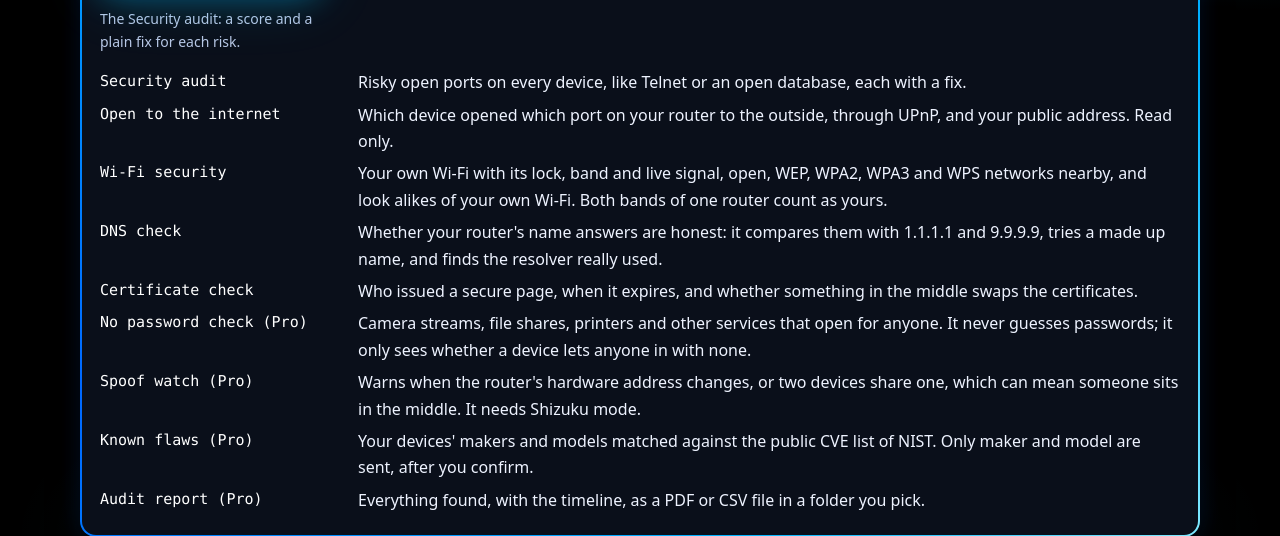
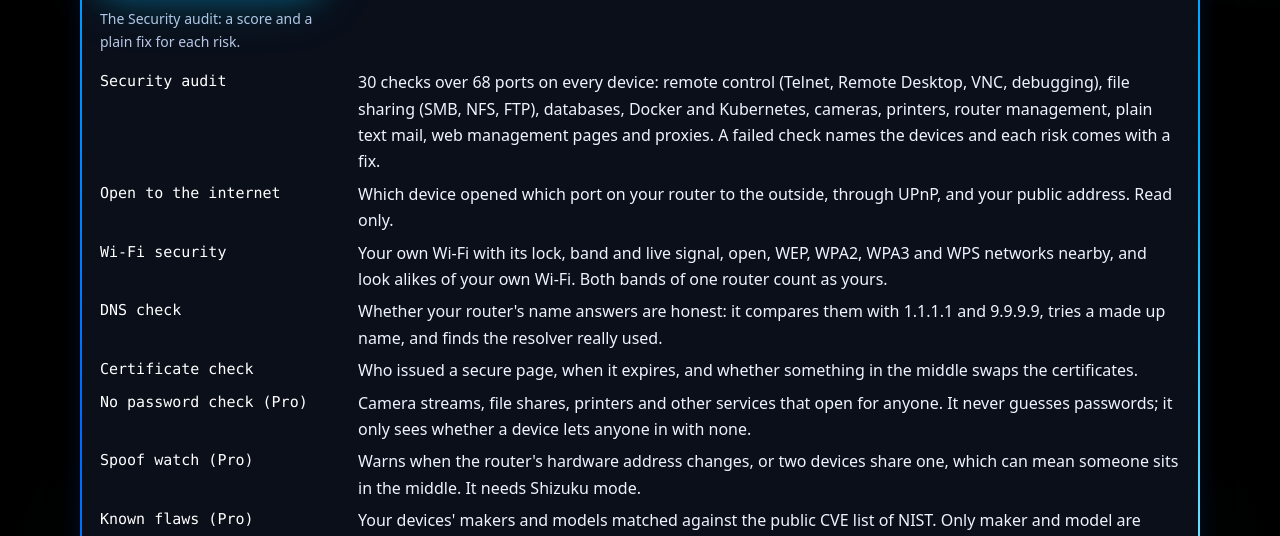
Before and after one commit to Zanoshky/netglow-app, a plain HTML site: page docs/guide.html in a window 1280 px wide. Shown: the part 11464-12000 px from the top of the page. Drawn offline with Linux system fonts and the light colour scheme.

Commit message:
Guide and FAQ: 30 audit checks over 68 ports (1.58)

```diff
--- a/docs/guide.html
+++ b/docs/guide.html
@@ -166,7 +166,7 @@
 <p>Open <code>Safety</code> in the bottom bar, or <code>Tools</code>, <code>Checks</code>. Netglow checks your own network and shows how many checks passed (for example 3/3), with a plain fix for each risk. It says <code>Not sure</code> when no device answered. What it finds is kept in memory only, never in the names file.</p>
 <div class="pair"><figure><div class="phone"><img src="img/safety.webp" width="540" height="1200" loading="lazy" alt="The Security audit page: a score of 87 of 100 called Fair, one thing to fix, and the finding Old Windows file sharing (NetBIOS) is open with how to fix it."></div><figcaption>The Security audit: a score and a plain fix for each risk.</figcaption></figure></div>
 <dl class="keys">
-<dt>Security audit</dt><dd>Risky open ports on every device, like Telnet or an open database, each with a fix.</dd>
+<dt>Security audit</dt><dd>30 checks over 68 ports on every device: remote control (Telnet, Remote Desktop, VNC, debugging), file sharing (SMB, NFS, FTP), databases, Docker and Kubernetes, cameras, printers, router management, plain text mail, web management pages and proxies. A failed check names the devices and each risk comes with a fix.</dd>
 <dt>Open to the internet</dt><dd>Which device opened which port on your router to the outside, through UPnP, and your public address. Read only.</dd>
 <dt>Wi-Fi security</dt><dd>Your own Wi-Fi with its lock, band and live signal, open, WEP, WPA2, WPA3 and WPS networks nearby, and look alikes of your own Wi-Fi. Both bands of one router count as yours.</dd>
 <dt>DNS check</dt><dd>Whether your router's name answers are honest: it compares them with 1.1.1.1 and 9.9.9.9, tries a made up name, and finds the resolver really used.</dd>
```
Also changed, not shown: docs/faq.html (+1 -1 lines).
